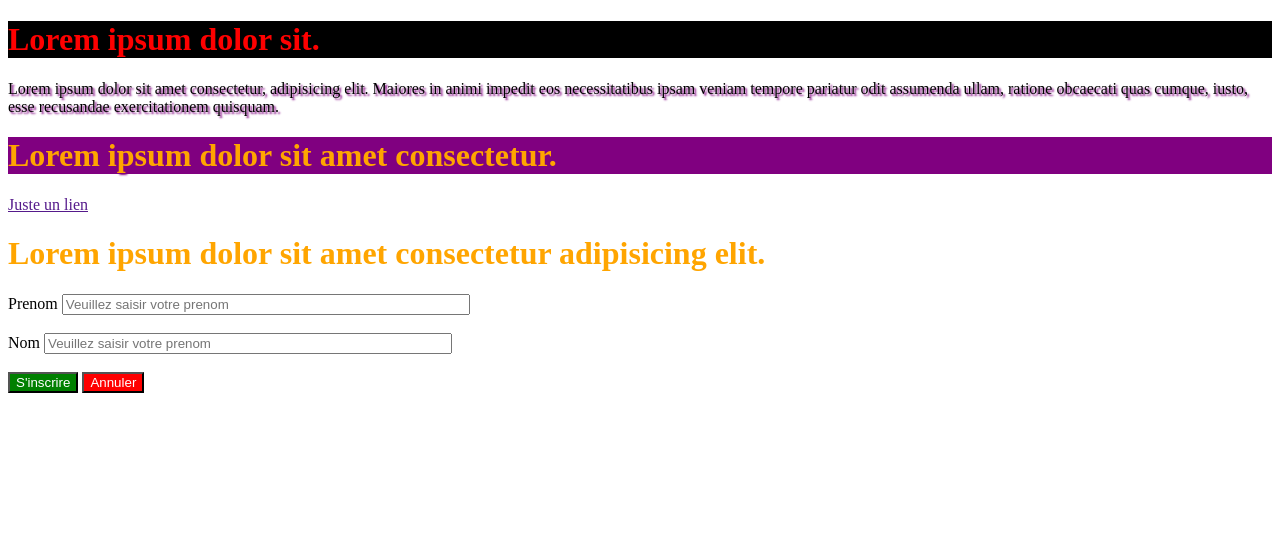
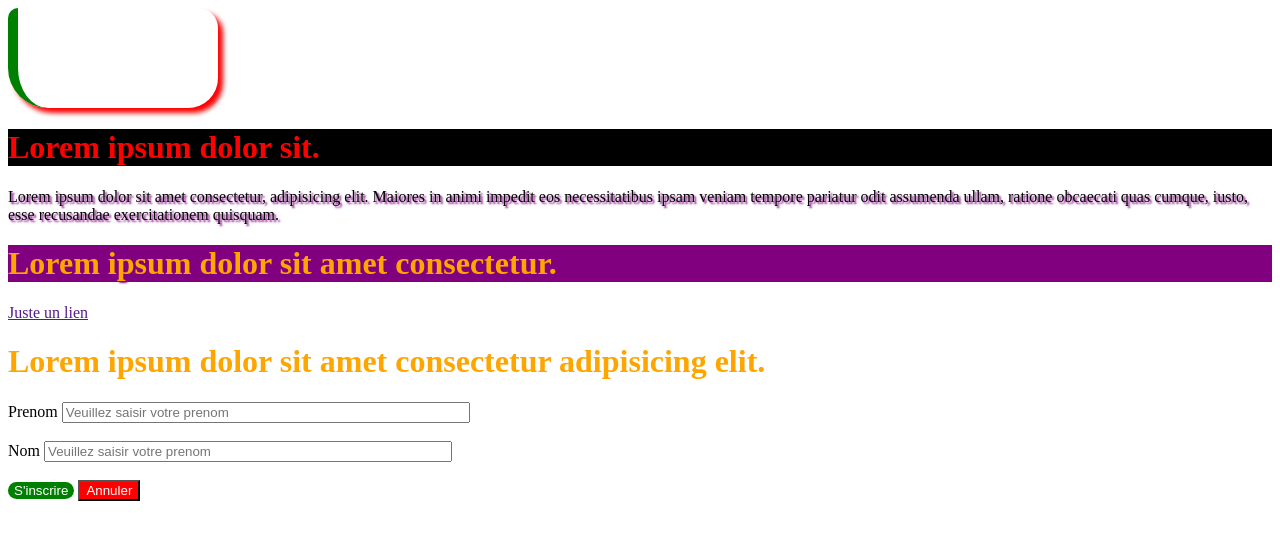
Before and after one commit to NiangPro/cohorte11, a plain HTML site: page css/selecteur_avance.html in a window 1280 px wide. Drawn offline with Linux system fonts and the light colour scheme.

Commit message:
selecteur avance

```diff
--- a/css/selecteur_avance.html
+++ b/css/selecteur_avance.html
@@ -38,15 +38,48 @@
 		input[type="submit"]{
 			background: green;
 			color: white;
+			border: none;
+			border-radius: 10px;
+			cursor: pointer;
+		}
+
+		input[type="submit"]:hover{
+			transition: 3s;
+			background: lightgreen;
 		}
 
 		input[type="reset"]{
 			background: red;
 			color: white;
 		}
+
+		#cadre{
+			width: 200px;
+			height: 100px;
+/*			border: 10px solid #000;*/
+/*			border: 10px dotted #000;*/
+/*			border: 10px dashed #000;*/
+/*			border: 10px double #000;*/
+/*			border: 10px groove #000;*/
+/*			border: 10px inset #000;*/
+/*			border: 10px outset #000;*/
+			border-left: 10px solid green;
+
+/*			border-radius: 30px;*/
+/*			border-radius: 0px 30px;*/
+			border-radius: 10px 20px 30px 40px;
+			box-shadow:  5px 5px 5px red;
+			transition: 3s;
+
+		}
+
+		#cadre:hover{
+			box-shadow: -5px -5px 5px orange;
+		}
 	</style>
 </head>
 <body>
+	<div id="cadre"></div>
 
 	<div>
 		<h1 style="color: red;" id="titre" class="titre">Lorem ipsum dolor sit.</h1>
```
Also changed, not shown: 1 other file.
